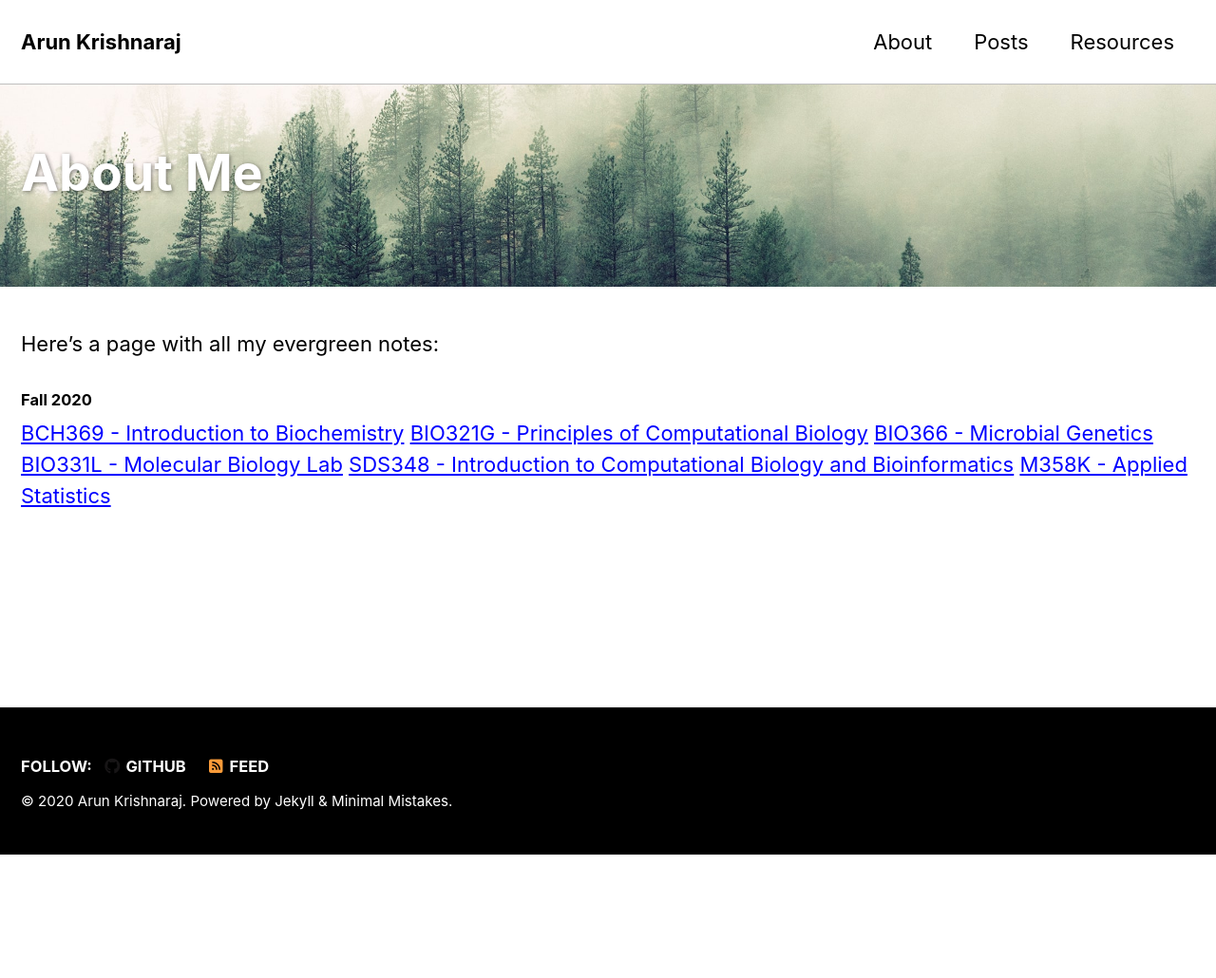
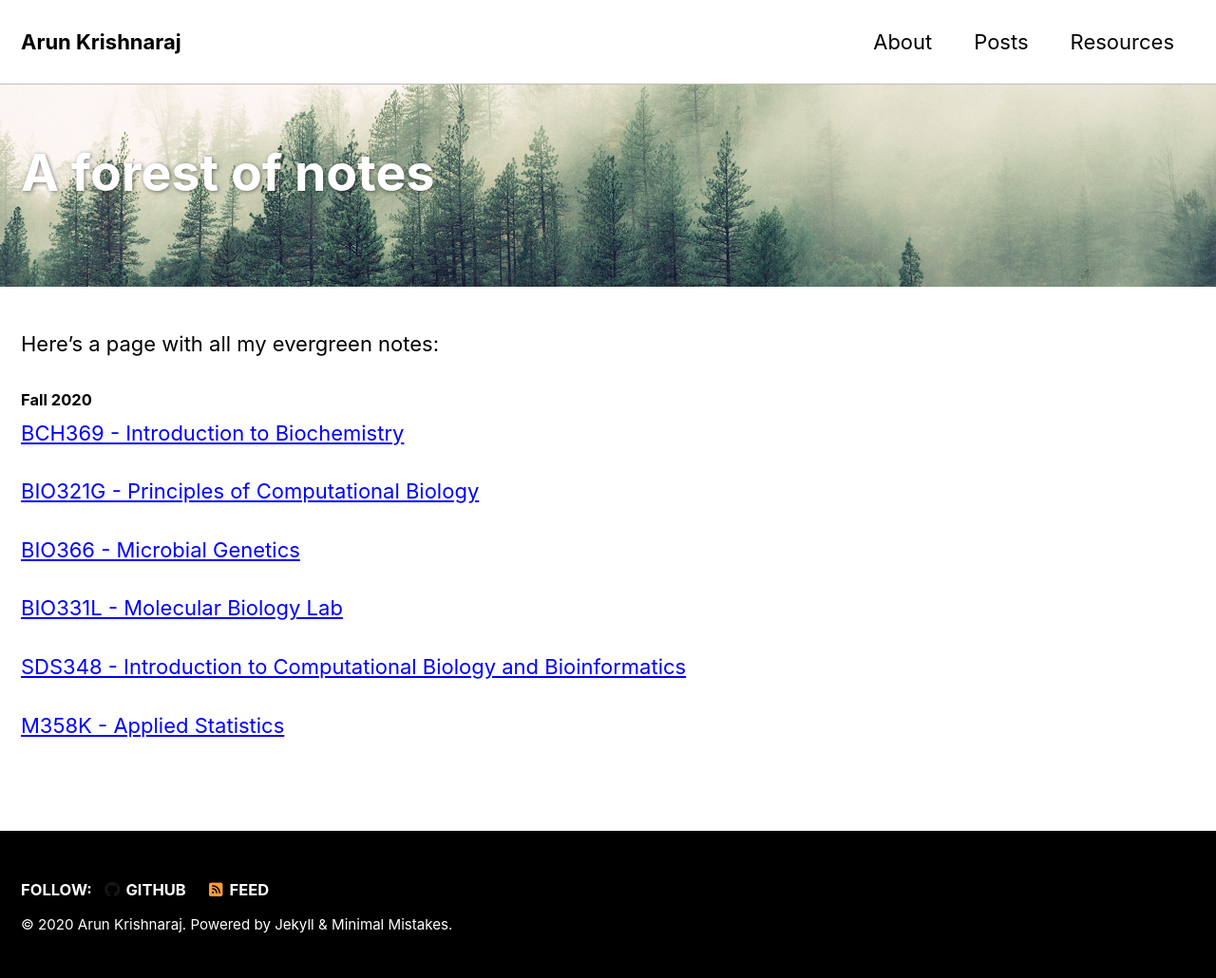
Before and after one commit to arun-krishnaraj/oldsite.github.io, a Jekyll site: the page built from _pages/evergreen.md, in a window 1280 px wide. Shown: the whole page at 95% size. Built offline with Jekyll 4.4.1, drawn with Linux system fonts in a browser that asks for light colours; cached includes are drawn as plain includes; nearby versions of some CDN libraries; before the commit the page ends 900 px from its top, so only the background shows below that.

Commit message:
Update evergreen.md

```diff
--- a/_pages/evergreen.md
+++ b/_pages/evergreen.md
@@ -1,5 +1,5 @@
 ---
-title: "About Me"
+title: "A forest of notes"
 permalink: /evergreen/
 layout: splash
 author_profile: true
@@ -12,8 +12,13 @@ Here's a page with all my evergreen notes:
 
 ##### Fall 2020
 [BCH369 - Introduction to Biochemistry]("/notes/BCH369.html")
+
 [BIO321G - Principles of Computational Biology]("/notes/BIO321G.html")
+
 [BIO366 - Microbial Genetics]("/notes/BIO366.html")
+
 [BIO331L - Molecular Biology Lab]("/notes/BIO331L.html")
+
 [SDS348 - Introduction to Computational Biology and Bioinformatics]("/notes/SDS348.html")
+
 [M358K - Applied Statistics]("/notes/M358K.html")
```
